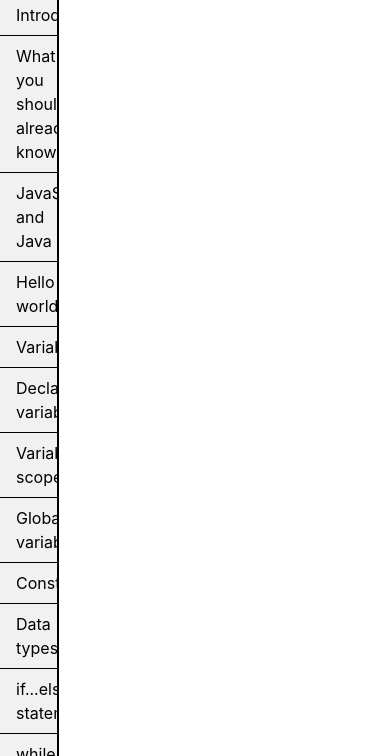
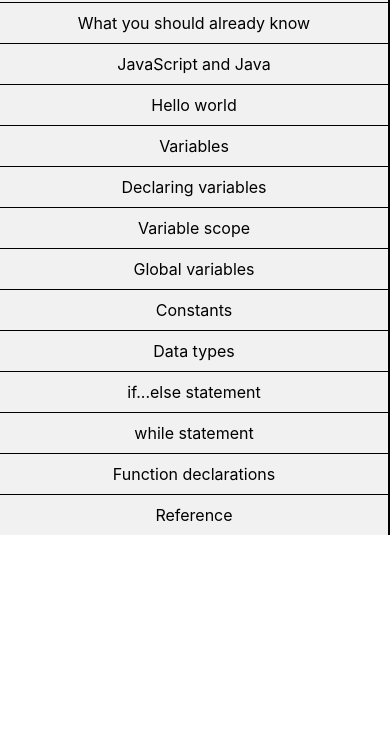
Before and after one commit to ciricstefan/fcc-technical-documentation-page, a plain HTML site: page index.html in a window 390 px wide. Shown: the part 88-844 px from the top of the page. Drawn offline with nearby package versions, Linux system fonts and the light colour scheme.

Commit message:
Make navigation responsive

```diff
--- a/style.css
+++ b/style.css
@@ -36,3 +36,34 @@
     margin-top: 5px;
     margin-bottom: 10px;
 }
+
+@media (max-width: 1343px) {
+    ul {
+        width: 20%;
+    }
+}
+
+@media (max-width: 1020px) {
+    ul {
+        width: 25%;
+    }
+}
+
+@media (max-width: 810px) {
+    ul {
+        width: 35%;
+    }
+}
+
+@media (max-width: 570px) {
+    ul {
+        width: 100%;
+        height: auto;
+        position: relative;
+    }
+
+    ul li a {
+        text-align: center;
+        float: none;
+    }
+}
```
